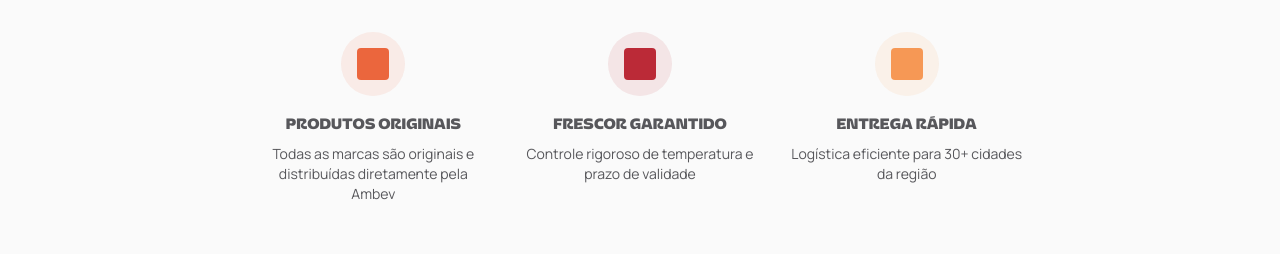
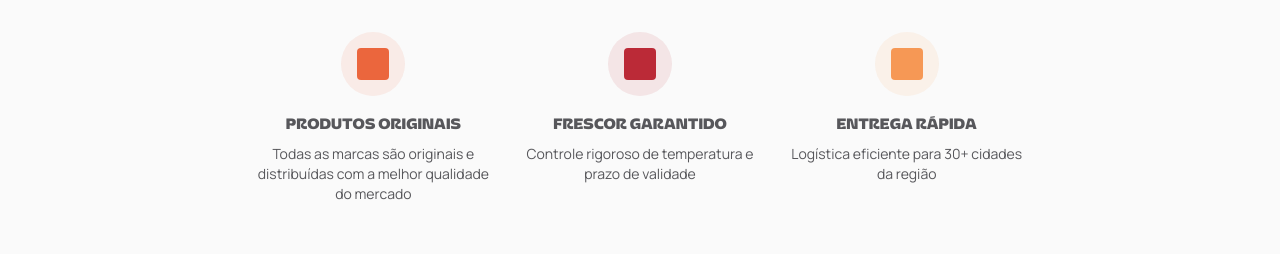
Before and after one commit to NandaLeal/SiteCorportivo, a React (Vite) app: page /marcas in a window 1280 px wide. Shown: the part 1873-2127 px from the top of the page. Built offline with nearby package versions, Linux system fonts and the light colour scheme.

Commit message:
Update Marcas.tsx

```diff
--- a/src/pages/Marcas.tsx
+++ b/src/pages/Marcas.tsx
@@ -182,7 +182,7 @@ export default function Marcas() {
                   </div>
                   <h3 className="font-semibold mb-2">Produtos Originais</h3>
                   <p className="text-sm text-muted-foreground text-center">
-                    Todas as marcas são originais e distribuídas diretamente pela Ambev
+                    Todas as marcas são originais e distribuídas com a melhor qualidade do mercado
                   </p>
                 </div>
                 <div className="flex flex-col items-center">
```
